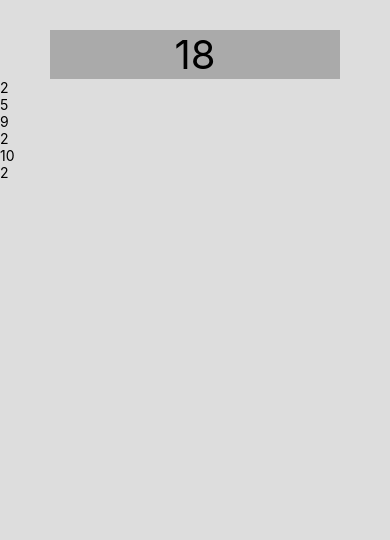
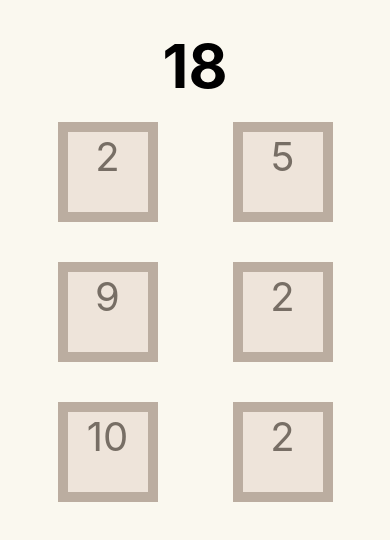
Before and after one commit to carterlc/react-native-target-sum-game, a React Native app: screen / in a window 390 px wide. Shown: the top 540 px of the page. Built offline with nearby package versions, Linux system fonts and the light colour scheme.

Commit message:
Added basic styling to the Game.js file.

```diff
--- a/Game.js
+++ b/Game.js
@@ -25,9 +25,11 @@ class Game extends React.Component {
         return (
             <View style={styles.container}>
                 <Text style={styles.target}>{this.target}</Text>
-                {this.randomNumbers.map((randomNumber, idex) =>
-                <Text>{randomNumber}</Text>
+                <View style={styles.randomContainer}>
+                {this.randomNumbers.map((randomNumber, index) =>
+                <Text style={styles.random} key={index}>{randomNumber}</Text>
                 )}
+                </View>
             </View>
         );
     }
@@ -35,17 +37,43 @@ class Game extends React.Component {
 
 const styles = StyleSheet.create({
     container: {
-        backgroundColor: '#ddd',
+        backgroundColor: '#faf8ef',
         flex: 1,
         paddingTop: 30,
     },
 
 
     target: {
-        fontSize: 40,
-        backgroundColor: '#aaa',
+        fontSize: 60,
         marginHorizontal: 50,
         textAlign: 'center',
+        color:'##776e65',
+        fontWeight: 'bold',
+    },
+
+    randomContainer: {
+        // flex: 1,
+        flexDirection: 'row',
+        flexWrap: 'wrap',
+        justifyContent: 'space-around',
+        marginHorizontal:20,
+
+    },
+
+    random: {
+        backgroundColor: '#999',
+        width: 100,
+        height:100,
+        marginHorizontal: 20,
+        marginVertical: 20,
+        textAlign: 'center',
+        justifyContent: 'center',
+        alignItems: 'center',
+        color: '#776e65',
+        borderColor:'#bbada0',
+        borderWidth: 10,
+        backgroundColor: '#eee4da',
+        fontSize:40,
     },
 });
 export default Game;
```
